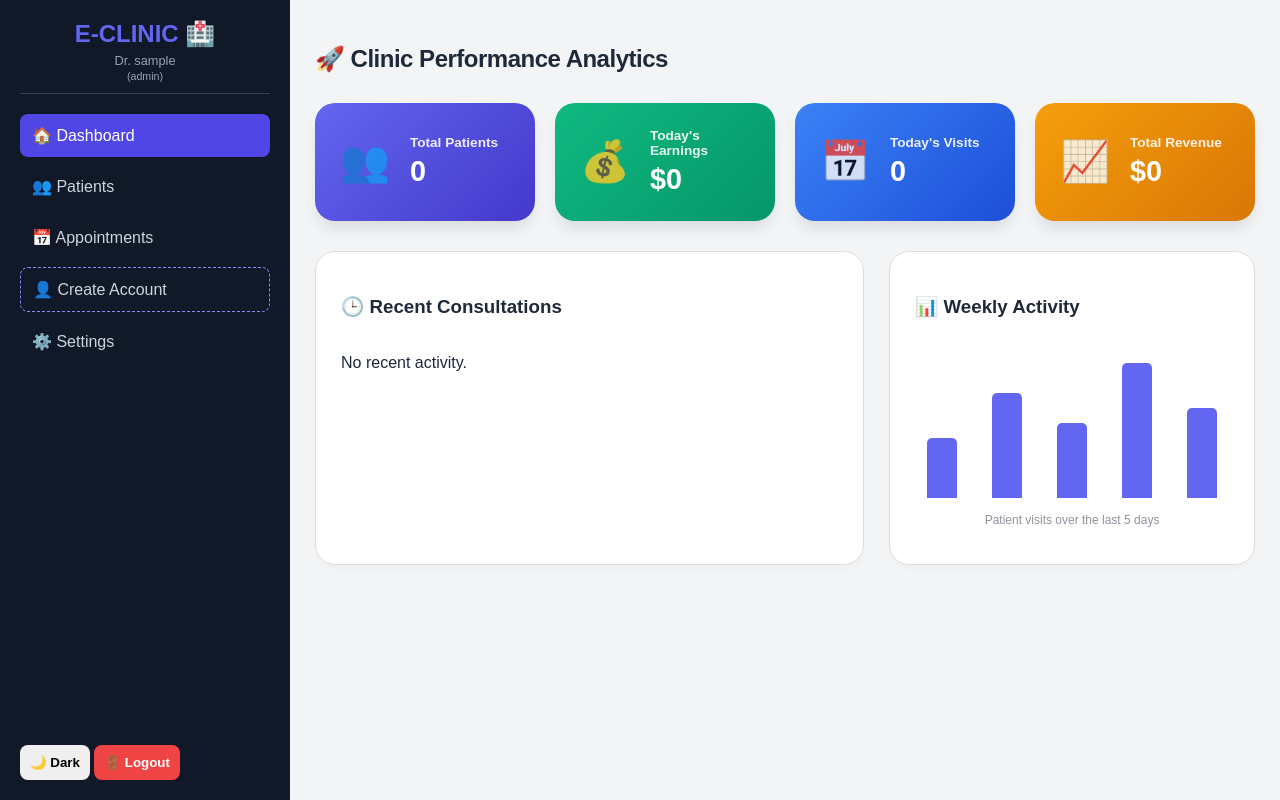
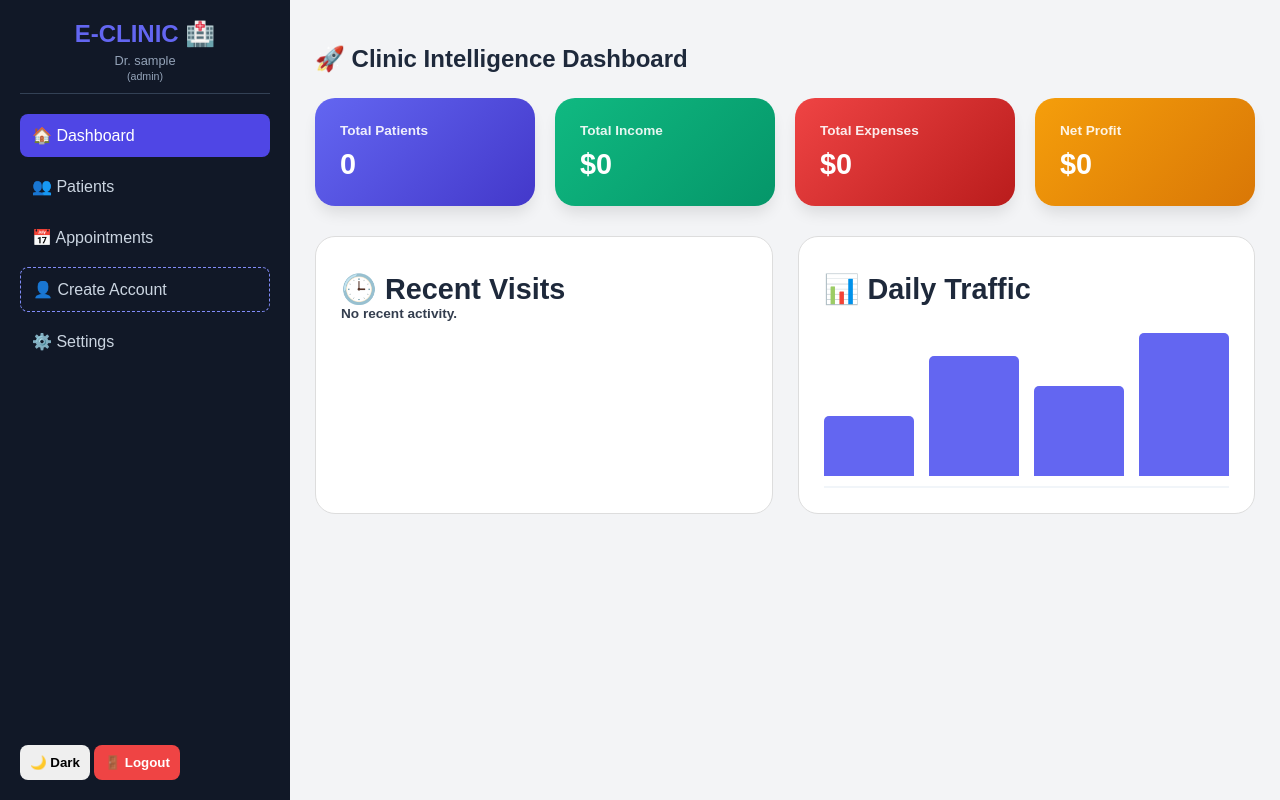
Before and after one commit to Saadzebari12345/my-clinic-app, a SvelteKit app: page / in a window 1280 px wide. Built offline with nearby package versions, Linux system fonts and the light colour scheme; sample sign-in values are in the browser's storage.

Commit message:
Add files via upload

```diff
--- a/src/routes/+page.svelte
+++ b/src/routes/+page.svelte
@@ -2,140 +2,102 @@
  import { onMount } from 'svelte';
  import { supabase } from '$lib/supabaseClient';
 
- let stats = $state({ totalPatients: 0, todayPatients: 0, monthlyRevenue: 0, todayRevenue: 0 });
+ let stats = $state({ totalP: 0, income: 0, expenses: 0, profit: 0, todayV: 0 });
  let recentRecords = $state<any[]>([]);
  let doctorId = $state(0);
 
  onMount(async () => {
   doctorId = Number(localStorage.getItem('doctor_id'));
-  if (doctorId) fetchDashboardData();
+  if (doctorId) fetchData();
  });
 
- async function fetchDashboardData() {
+ async function fetchData() {
   const today = new Date().toISOString().split('T')[0];
 
-  // ١. ئامارێن گشتی یێن نەخۆشان
-  const { count: totalP } = await supabase.from('patients').select('*', { count: 'exact', head: true }).eq('doctor_id', doctorId);
+  // ١. ئینانا ژمارەیا نەخۆشان
+  const { count } = await supabase.from('patients').select('*', { count: 'exact', head: true }).eq('doctor_id', doctorId);
+  stats.totalP = count || 0;
 
-  // ٢. داهات و نەخۆشێن ئەڤرۆ
-  const { data: records } = await supabase.from('medical_records')
-   .select('fee, created_at, diagnosis, patients(name)')
-   .eq('doctor_id', doctorId);
+  // ٢. ئینانا داهاتی (Income)
+  const { data: records } = await supabase.from('medical_records').select('fee, created_at, diagnosis').eq('doctor_id', doctorId);
+  if (records) {
+   stats.income = records.reduce((s, r) => s + (r.fee || 0), 0);
+   stats.todayV = records.filter(r => r.created_at.startsWith(today)).length;
+   recentRecords = records.slice(-4).reverse();
+  }
 
-  if (records) {
-   stats.totalPatients = totalP || 0;
-   stats.todayPatients = records.filter(r => r.created_at.startsWith(today)).length;
-   stats.todayRevenue = records.filter(r => r.created_at.startsWith(today)).reduce((sum, r) => sum + (r.fee || 0), 0);
-   stats.monthlyRevenue = records.reduce((sum, r) => sum + (r.fee || 0), 0);
-   recentRecords = records.slice(-5).reverse(); // دووماهی ٥ سەرەدان
+  // ٣. ئینانا خەرجییان (Expenses)
+  const { data: exp } = await supabase.from('expenses').select('amount').eq('doctor_id', doctorId);
+  if (exp) {
+   stats.expenses = exp.reduce((s, e) => s + (e.amount || 0), 0);
   }
+
+  stats.profit = stats.income - stats.expenses;
  }
 </script>
 
-<div class="dashboard">
- <h2 class="title">🚀 Clinic Performance Analytics</h2>
+<h2 style="margin-bottom: 25px;">🚀 Clinic Intelligence Dashboard</h2>
 
- <!-- کارتێن زیرەک یێن ئاماران -->
 <div class="stats-grid">
-  <div class="stat-card purple">
-   <div class="icon">👥</div>
-   <div class="info">
+ <div class="card blue">
   <p>Total Patients</p>
-    <h3>{stats.totalPatients}</h3>
+  <h3>{stats.totalP}</h3>
  </div>
+ <div class="card green">
+  <p>Total Income</p>
+  <h3>${stats.income}</h3>
  </div>
-  <div class="stat-card green">
-   <div class="icon">💰</div>
-   <div class="info">
-    <p>Today's Earnings</p>
-    <h3>${stats.todayRevenue}</h3>
+ <div class="card red">
+  <p>Total Expenses</p>
+  <h3>${stats.expenses}</h3>
  </div>
-  </div>
-  <div class="stat-card blue">
-   <div class="icon">📅</div>
-   <div class="info">
-    <p>Today's Visits</p>
-    <h3>{stats.todayPatients}</h3>
-   </div>
-  </div>
-  <div class="stat-card gold">
-   <div class="icon">📈</div>
-   <div class="info">
-    <p>Total Revenue</p>
-    <h3>${stats.monthlyRevenue}</h3>
-   </div>
+ <div class="card gold">
+  <p>Net Profit</p>
+  <h3>${stats.profit}</h3>
  </div>
 </div>
 
- <div class="charts-layout">
-  <!-- لیستا نویترین سەرەدانان -->
-  <div class="card recent-activity">
-   <h3>🕒 Recent Consultations</h3>
-   <div class="activity-list">
-    {#each recentRecords as record}
-     <div class="activity-item">
-      <div class="user-avatar">{record.patients?.name[0]}</div>
-      <div class="details">
-       <p class="name">{record.patients?.name}</p>
-       <p class="diag">{record.diagnosis}</p>
-      </div>
-      <div class="price">+${record.fee}</div>
+<div class="main-layout">
+ <div class="recent-box">
+  <h3>🕒 Recent Visits</h3>
+  {#each recentRecords as r}
+   <div class="item">
+    <span>{r.diagnosis}</span>
+    <span class="price">+${r.fee}</span>
    </div>
   {:else}
-     <p class="empty">No recent activity.</p>
+   <p>No recent activity.</p>
   {/each}
  </div>
-  </div>
 
-  <!-- گرافێ سادە یێ گەشەیێ -->
-  <div class="card chart-box">
-   <h3>📊 Weekly Activity</h3>
-   <div class="bar-chart">
-    <!-- ئەڤە نموونەیا گرافەکێ CSS یە -->
-    <div class="bar" style="height: 40%;" title="Mon"></div>
-    <div class="bar" style="height: 70%;" title="Tue"></div>
-    <div class="bar" style="height: 50%;" title="Wed"></div>
-    <div class="bar" style="height: 90%;" title="Thu"></div>
-    <div class="bar" style="height: 60%;" title="Fri"></div>
-   </div>
-   <p class="chart-label">Patient visits over the last 5 days</p>
+ <div class="chart-dummy">
+  <h3>📊 Daily Traffic</h3>
+  <div class="bars">
+   <div class="bar" style="height: 40%;"></div>
+   <div class="bar" style="height: 80%;"></div>
+   <div class="bar" style="height: 60%;"></div>
+   <div class="bar" style="height: 95%;"></div>
   </div>
  </div>
 </div>
 
 <style>
- .dashboard { animation: fadeIn 0.5s ease-out; }
- @keyframes fadeIn { from { opacity: 0; transform: translateY(10px); } to { opacity: 1; transform: translateY(0); } }
-
- .title { margin-bottom: 30px; font-weight: 800; color: var(--text); letter-spacing: -0.5px; }
-
  .stats-grid { display: grid; grid-template-columns: repeat(auto-fit, minmax(200px, 1fr)); gap: 20px; margin-bottom: 30px; }
-
- .stat-card { padding: 25px; border-radius: 20px; display: flex; align-items: center; gap: 20px; color: white; box-shadow: 0 10px 15px -3px rgba(0,0,0,0.1); }
- .purple { background: linear-gradient(135deg, #6366f1, #4338ca); }
+ .card { padding: 25px; border-radius: 20px; color: white; box-shadow: 0 10px 15px -3px rgba(0,0,0,0.1); }
+ .blue { background: linear-gradient(135deg, #6366f1, #4338ca); }
  .green { background: linear-gradient(135deg, #10b981, #059669); }
- .blue { background: linear-gradient(135deg, #3b82f6, #1d4ed8); }
+ .red { background: linear-gradient(135deg, #ef4444, #b91c1c); }
  .gold { background: linear-gradient(135deg, #f59e0b, #d97706); }
 
- .stat-card .icon { font-size: 2.5rem; opacity: 0.8; }
- .stat-card p { margin: 0; font-size: 0.85rem; font-weight: 600; opacity: 0.9; }
- .stat-card h3 { margin: 5px 0 0 0; font-size: 1.8rem; font-weight: 800; }
+ h3 { margin: 10px 0 0 0; font-size: 1.8rem; }
+ p { margin: 0; font-size: 0.85rem; opacity: 0.9; font-weight: bold; }
 
- .charts-layout { display: grid; grid-template-columns: 1.5fr 1fr; gap: 25px; }
- @media (max-width: 900px) { .charts-layout { grid-template-columns: 1fr; } }
+ .main-layout { display: grid; grid-template-columns: 1fr 1fr; gap: 25px; }
+ .recent-box, .chart-dummy { background: var(--card, white); padding: 25px; border-radius: 20px; border: 1px solid var(--border, #eee); }
 
- .card { background: var(--card, white); padding: 25px; border-radius: 20px; border: 1px solid var(--border, #eee); box-shadow: 0 4px 6px rgba(0,0,0,0.02); }
+ .item { display: flex; justify-content: space-between; padding: 12px 0; border-bottom: 1px solid #f1f5f9; font-weight: 500; }
+ .price { color: #10b981; font-weight: bold; }
 
- .activity-list { display: flex; flex-direction: column; gap: 15px; margin-top: 20px; }
- .activity-item { display: flex; align-items: center; gap: 15px; padding-bottom: 15px; border-bottom: 1px solid #f1f5f9; }
- .user-avatar { width: 40px; height: 40px; background: #e0e7ff; color: #4f46e5; border-radius: 50%; display: flex; align-items: center; justify-content: center; font-weight: bold; }
- .details { flex: 1; }
- .details .name { margin: 0; font-weight: bold; font-size: 0.95rem; }
- .details .diag { margin: 0; font-size: 0.8rem; opacity: 0.6; }
- .price { font-weight: 800; color: #10b981; font-size: 0.9rem; }
-
- .bar-chart { display: flex; align-items: flex-end; justify-content: space-around; height: 150px; margin-top: 30px; gap: 10px; }
- .bar { width: 30px; background: #6366f1; border-radius: 5px 5px 0 0; transition: 0.3s; cursor: pointer; }
- .bar:hover { background: #4f46e5; transform: scaleY(1.05); }
- .chart-label { text-align: center; font-size: 0.75rem; opacity: 0.5; margin-top: 15px; }
+ .bars { display: flex; align-items: flex-end; gap: 15px; height: 150px; margin-top: 20px; padding-bottom: 10px; border-bottom: 2px solid #f1f5f9; }
+ .bar { flex: 1; background: #6366f1; border-radius: 5px 5px 0 0; transition: 0.5s; }
 </style>
```
Lines whose indentation alone changed are shown as unchanged.
